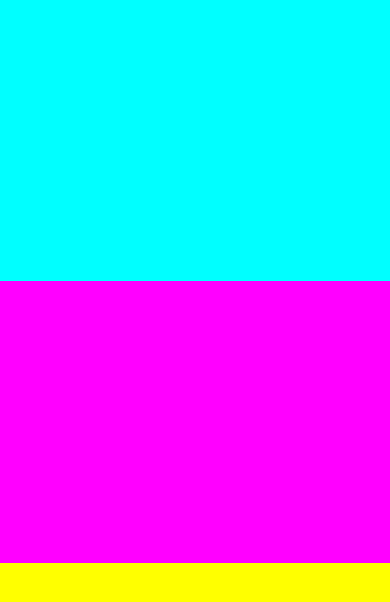
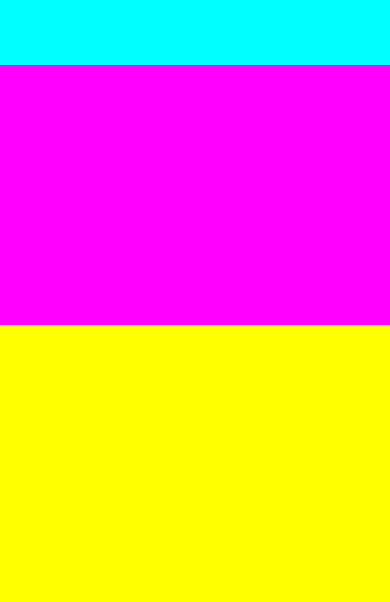
Before and after one commit to behrends/Flexbox, a React Native app: screen / in a window 390 px wide. Shown: the top 602 px of the page. Built offline with nearby package versions, Linux system fonts and the light colour scheme.

Commit message:
Größenverhältnisse mit unterschiedlichen flex-Werten festlegen

```diff
--- a/App.js
+++ b/App.js
@@ -13,17 +13,18 @@ export default function App() {
 const styles = StyleSheet.create({
   container: {
     flex: 1,
+    // flexDirection: 'column'
   },
   box1: {
-    flex: 1,
+    flex: 1, // Größenverhältnisse (zwischen „Geschwistern“)
     backgroundColor: 'cyan',
   },
   box2: {
-    flex: 1,
+    flex: 4,
     backgroundColor: 'magenta',
   },
   box3: {
-    flex: 1,
+    flex: 8,
     backgroundColor: 'yellow',
   },
 });
```
